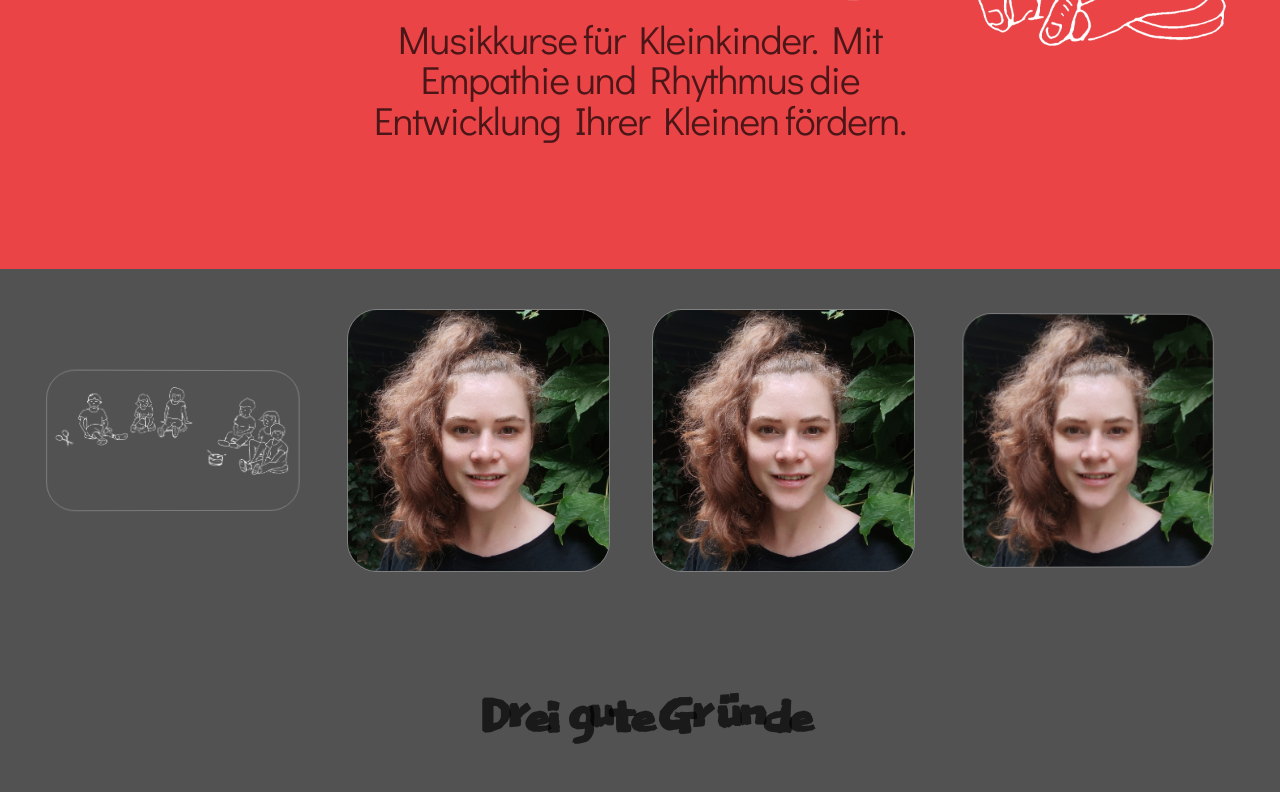
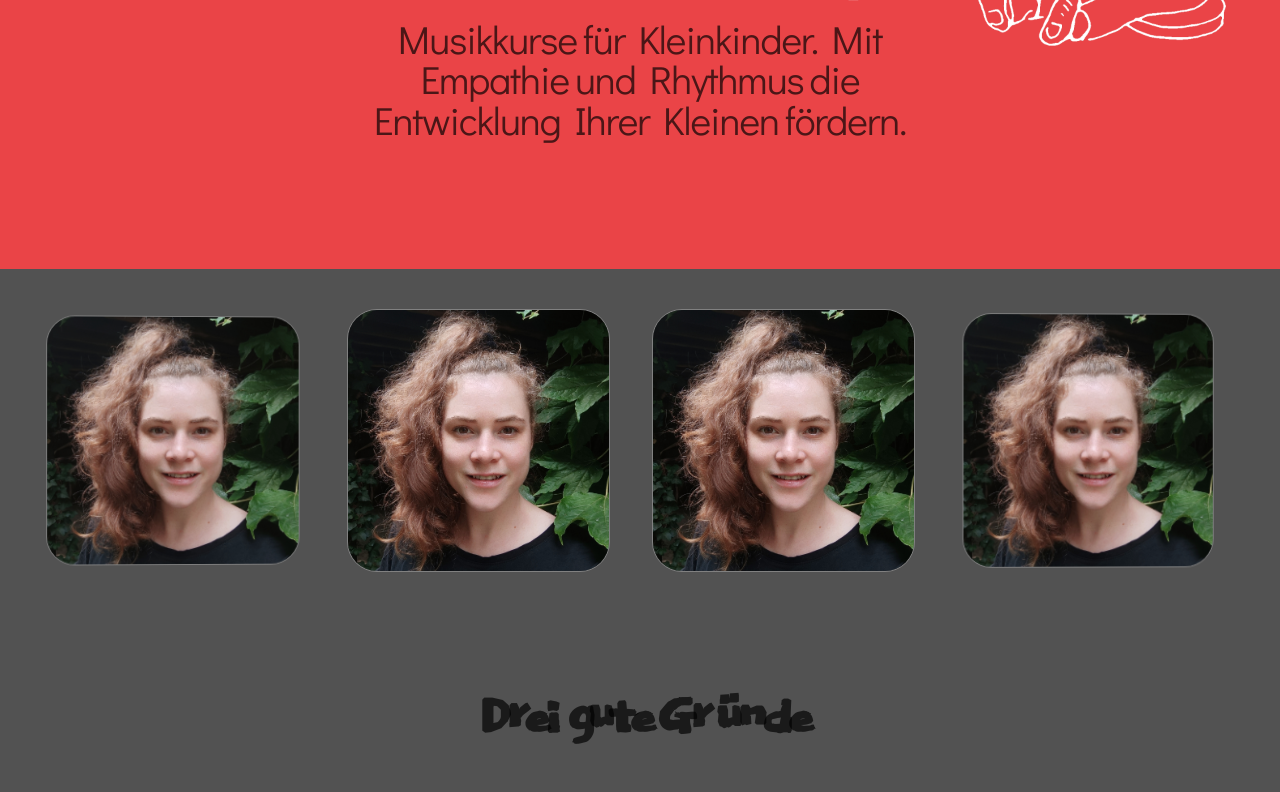
Before and after one commit to aeonyuonmiller/laura, a Next.js app: page / in a window 1280 px wide. Shown: the part 531-1323 px from the top of the page. Built offline with nearby package versions, Linux system fonts and the light colour scheme.

Commit message:
added exit animation

```diff
--- a/src/components/anim.js
+++ b/src/components/anim.js
@@ -1,5 +1,11 @@
 // import { stagger } from "framer-motion"
 // import { easeIn } from "framer-motion"
+
+export const trans = {
+    hidden: { opacity: 0 },
+    enter:  { opacity: 1, transition: { delay: 1 } },
+    exit:   { opacity: 0, transition: { bounce: .4 }}
+}
 
 export const hlone = {
     hidden: { opacity: 0, y: 30 },
--- a/src/pages/index.js
+++ b/src/pages/index.js
@@ -11,6 +11,8 @@ import { hlone, hltwo, imagereveal } from '../components/anim';
 import Link from "next/link";
 import Background2 from "../components/Background2";
 // import Background3 from '../components/Background3';
+
+import { trans } from '../components/anim';
 
 export default function Home() {
 
@@ -54,16 +56,23 @@ export default function Home() {
           </motion.h2>
         </motion.div>
 
-        <section className="scroller">
-          <img src="./start.png" />
+        <motion.section className="scroller"
+        variants={trans} initial="hidden" animate="enter" exit="exit">
           <img src="./portrait.jpg" />
           <img src="./portrait.jpg" />
           <img src="./portrait.jpg" />
-          <img src="./start.png" />
           <img src="./portrait.jpg" />
-          <img src="./start.png" />
           <img src="./portrait.jpg" />
-        </section>
+          <img src="./portrait.jpg" />
+          <img src="./portrait.jpg" />
+          <img src="./portrait.jpg" />
+          <img src="./portrait.jpg" />
+          <img src="./portrait.jpg" />
+          <img src="./portrait.jpg" />
+          <img src="./portrait.jpg" />
+          <img src="./portrait.jpg" />
+          <img src="./portrait.jpg" />
+        </motion.section>
 
         <section className="points">
           <Bound>
@@ -141,10 +150,7 @@ export default function Home() {
               initial="hidden"
               animate="enter"
               exit="exit"
-              viewport={{
-                once: true,
-                amount: '.2'
-              }}>
+            >
                 Über mich
             </motion.h3>
             <h2>Ich bin Laura Maria Müller – leidenschaftliche Musikerin und Pädagogin mit über 10 Jahren professioneller Erfahrung.</h2>
@@ -159,12 +165,11 @@ export default function Home() {
               initial="hidden"
               animate="enter"
               exit="exit"
-              viewport={{once: true}}
             >
               <Image src="/portrait.jpg" alt="portrait" width={500} height={500} />
             </motion.div>
             <h5>Laura Maria Müller</h5>
-            <h6 variants={hltwo}>Musikerin und Pädagogin</h6>
+            <h6>Musikerin und Pädagogin</h6>
           </div>
         </section>
 
--- a/src/styles/globals.css
+++ b/src/styles/globals.css
@@ -78,7 +78,7 @@ section.scroller {
 .scroller img {
   border: 1px solid grey;
   border-radius: 30px;
-  /* scroll-snap-align: center; */
+  scroll-snap-align: center;
   object-fit: fill;
 }
 
```
